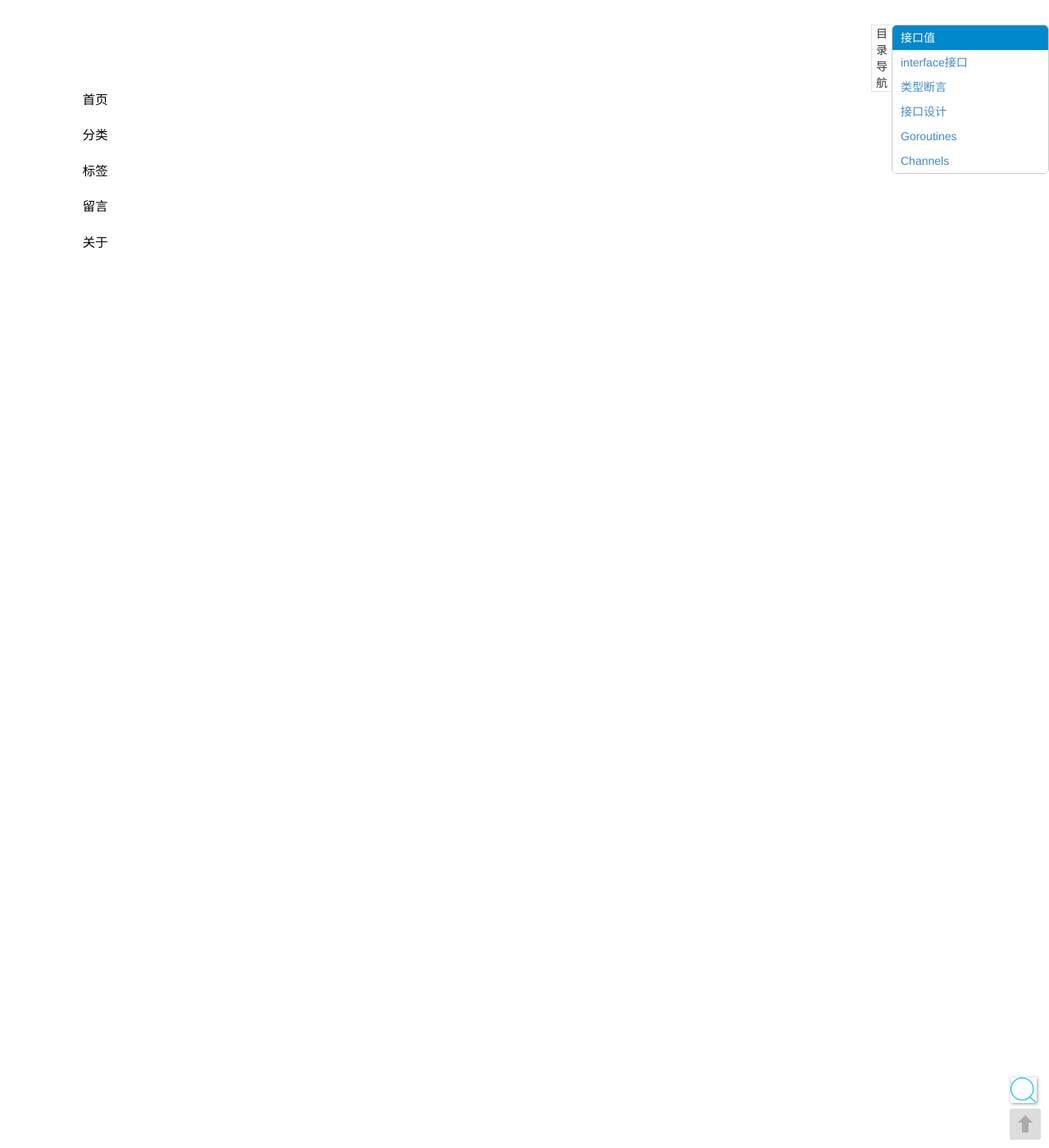
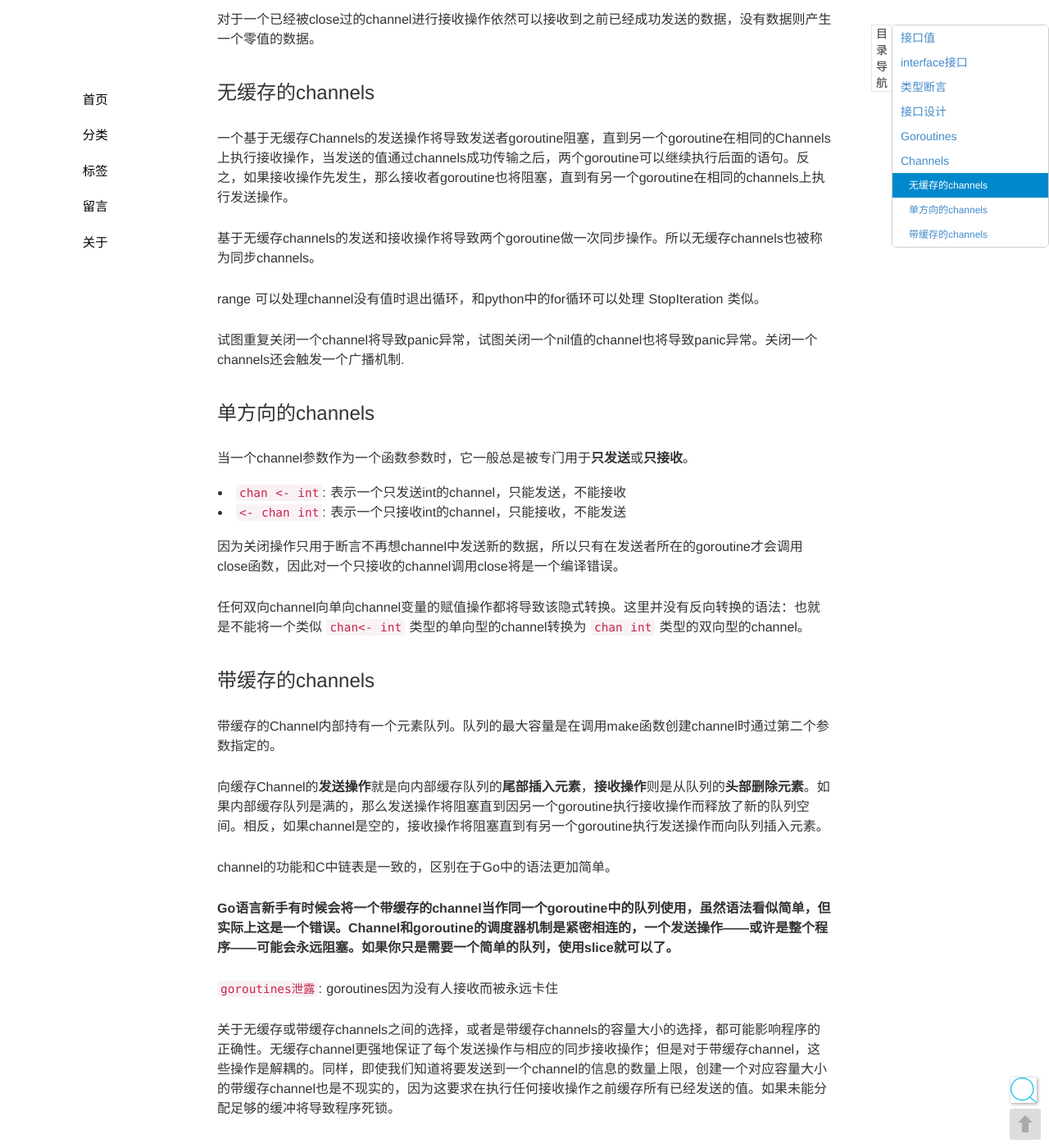
Before and after one commit to seekplum/seekplum.github.io, a Jekyll site: the page built from _posts/2018-10-24-go-learn-2.md, in a window 1280 px wide and 1400 px high, scrolled down 4179 px. Shown: the whole window at 82% size. Built offline with Jekyll 4.4.1, drawn with Linux system fonts in a browser that asks for light colours; comment, search, counter and statistics services are not loaded; before the commit the page ends 4708 px from its top, so only the background shows below that; some of the changed text lies outside the part shown.

Commit message:
channels学习

````diff
--- a/_posts/2018-10-24-go-learn-2.md
+++ b/_posts/2018-10-24-go-learn-2.md
@@ -153,6 +153,8 @@ func main() {
 除了从主函数退出或者直接终止程序外，没有其它编程方法能够让一个goroutine来打断另个一个的执行。
 
 ## Channels
+一个channel是一个通信机制，gorotine之间可以通过channel进行通信。
+
 一个channel有发送和接收两个主要操作，都是通信行为。一个发送语句将一个值从一个goroutine通过channel发送到另一个执行接收操作的goroutine。
 
 发送和接收操作都是使用`<-`运算符。在发送语句中，`<-`分割channel和要发送的值。在接收语句中,`<-`写在channel对象之前。一个不使用接收结果的接收操作也是合法的。
@@ -162,3 +164,39 @@ ch <- x // 发送一个值
 y := <- ch // 接收一个值
 <-ch //将要接收的值丢弃
 ```
+
+channel支持`close`操作，用于关闭channel，关闭后对该channel的任何发送操作都会导致panic异常。
+
+对于一个已经被close过的channel进行接收操作依然可以接收到之前已经成功发送的数据，没有数据则产生一个零值的数据。
+
+### 无缓存的channels
+一个基于无缓存Channels的发送操作将导致发送者goroutine阻塞，直到另一个goroutine在相同的Channels上执行接收操作，当发送的值通过channels成功传输之后，两个goroutine可以继续执行后面的语句。反之，如果接收操作先发生，那么接收者goroutine也将阻塞，直到有另一个goroutine在相同的channels上执行发送操作。
+
+基于无缓存channels的发送和接收操作将导致两个goroutine做一次同步操作。所以无缓存channels也被称为同步channels。
+
+range 可以处理channel没有值时退出循环，和python中的for循环可以处理 StopIteration 类似。
+
+试图重复关闭一个channel将导致panic异常，试图关闭一个nil值的channel也将导致panic异常。关闭一个channels还会触发一个广播机制.
+
+### 单方向的channels
+当一个channel参数作为一个函数参数时，它一般总是被专门用于**只发送**或**只接收**。
+
+* `chan <- int`: 表示一个只发送int的channel，只能发送，不能接收
+* `<- chan int`: 表示一个只接收int的channel，只能接收，不能发送
+
+因为关闭操作只用于断言不再想channel中发送新的数据，所以只有在发送者所在的goroutine才会调用close函数，因此对一个只接收的channel调用close将是一个编译错误。
+
+任何双向channel向单向channel变量的赋值操作都将导致该隐式转换。这里并没有反向转换的语法：也就是不能将一个类似 `chan<- int` 类型的单向型的channel转换为 `chan int` 类型的双向型的channel。
+
+### 带缓存的channels
+带缓存的Channel内部持有一个元素队列。队列的最大容量是在调用make函数创建channel时通过第二个参数指定的。
+
+向缓存Channel的**发送操作**就是向内部缓存队列的**尾部插入元素**，**接收操作**则是从队列的**头部删除元素**。如果内部缓存队列是满的，那么发送操作将阻塞直到因另一个goroutine执行接收操作而释放了新的队列空间。相反，如果channel是空的，接收操作将阻塞直到有另一个goroutine执行发送操作而向队列插入元素。
+
+channel的功能和C中链表是一致的，区别在于Go中的语法更加简单。
+
+**Go语言新手有时候会将一个带缓存的channel当作同一个goroutine中的队列使用，虽然语法看似简单，但实际上这是一个错误。Channel和goroutine的调度器机制是紧密相连的，一个发送操作——或许是整个程序——可能会永远阻塞。如果你只是需要一个简单的队列，使用slice就可以了。**
+
+`goroutines泄露`: goroutines因为没有人接收而被永远卡住
+
+关于无缓存或带缓存channels之间的选择，或者是带缓存channels的容量大小的选择，都可能影响程序的正确性。无缓存channel更强地保证了每个发送操作与相应的同步接收操作；但是对于带缓存channel，这些操作是解耦的。同样，即使我们知道将要发送到一个channel的信息的数量上限，创建一个对应容量大小的带缓存channel也是不现实的，因为这要求在执行任何接收操作之前缓存所有已经发送的值。如果未能分配足够的缓冲将导致程序死锁。
````
